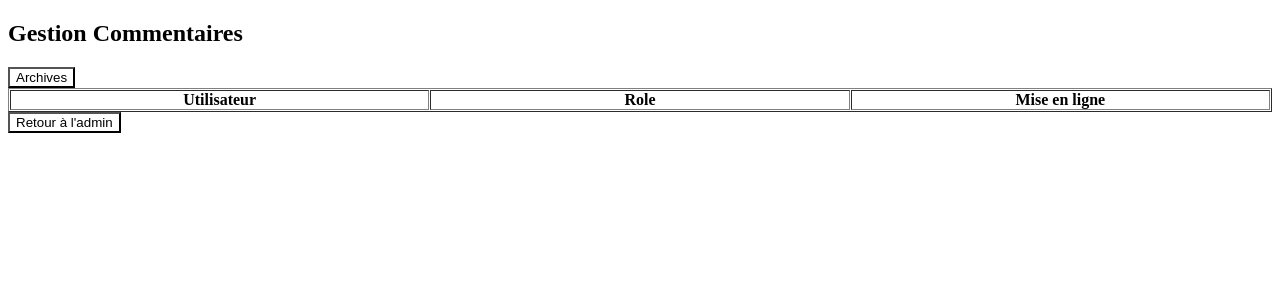
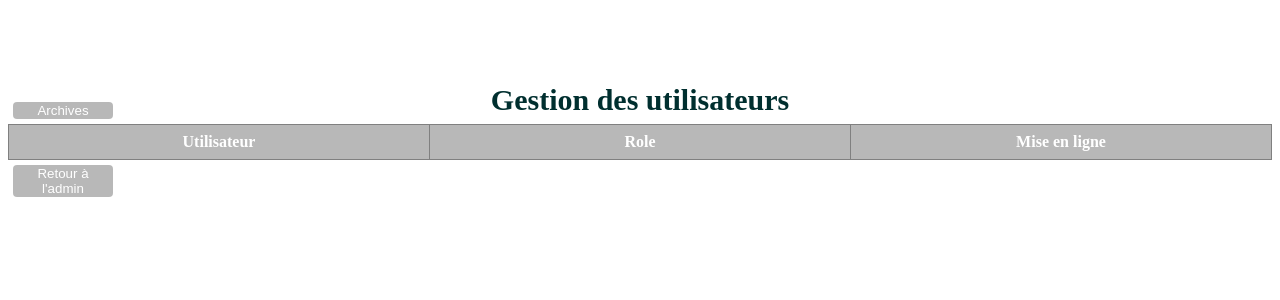
Before and after one commit to guillaumepn/Mini-Blog, a PHP site: page /admin/user.php in a window 1280 px wide. Shown: the top 300 px of the page. Run offline with PHP 8.4, Linux system fonts and the light colour scheme; data that the repository does not hold is empty; some libraries are stand-ins or nearby versions.

Commit message:
Modification du css admin

```diff
--- a/admin/archive.php
+++ b/admin/archive.php
@@ -1,6 +1,9 @@
 <?php include "../header.php"; ?>
 <div class="section admin">
-    <h2>Archives</h2>
+
+    <div id="page_title">
+        <h6>Archives</h6>
+    </div>
 
     <table width="100%" align="center" cellpadding="0" cellspacing="1" border="1">
             <thead>
--- a/admin/comments.php
+++ b/admin/comments.php
@@ -1,8 +1,8 @@
 <?php include "../header.php"; ?>
-<nav>
-	<h1>Gestion Commentaires</h1>
-</nav>
 
+<div id="page_title">
+    <h6>Gestion des commentaires</h6>
+</div>
   <form action="archive.php" method="POST">
         <button type="submit" class="btn">Archives</button>
     </form>
--- a/admin/index.php
+++ b/admin/index.php
@@ -4,9 +4,7 @@
   <h1>Mini-Blog</h1>
 </nav>
 <div id="page_title">
-   <center>
       <h6>Administration</h6>
-   </center>
 </div>
 <a href="../index.php">
                    <button type="submit">Deconnexion</button>
--- a/admin/user.php
+++ b/admin/user.php
@@ -1,8 +1,8 @@
 <?php include "../header.php"; ?>
-<nav>
-    <h1>Gestion Commentaires</h1>
-</nav>
 
+<div id="page_title">
+    <h6>Gestion des utilisateurs</h6>
+</div>
 <form action="archive.php" method="POST">
     <button type="submit" class="btn">Archives</button>
 </form>
--- a/public/css/style.css
+++ b/public/css/style.css
@@ -1,3 +1,86 @@
-*{
+body{
   background-color: white;
 }
+#page_title{
+  font-size: 100px;
+  color: #fff;
+  padding-top: 50px;
+  margin-bottom: -90px;
+}
+
+
+#page_title h6{
+  margin-top: 2%;
+  color:#002F2F;
+  font-size: 30%;
+  text-align: center;
+
+}
+.category {
+  width: 27%;
+  display: inline-block;
+  margin-left: 5%;
+  margin-bottom: 10%;
+  position: relative;
+}
+
+.category p {
+  position: absolute;
+  top: 100%;
+  background-color: #efeaee;
+  color: #002F2F;
+  opacity: 0.9;
+  text-align: center;
+  width: 180px;
+  height: 66px;
+  border-radius: 4px;
+  margin: 0px 0px;
+}
+
+
+.category img{
+  height: 150px;
+  width: 180px;
+
+}
+.category img:hover{
+
+  opacity:0.5;
+}
+.category p:hover{
+  opacity:0.8;
+}
+table {
+  border-collapse: collapse;
+  width: 100%;
+
+}
+
+th, td {
+  text-align: center;
+  padding: 8px;
+}
+
+thead{
+  background-color: rgba(0, 0, 0, 0.28);
+  color: white;
+}
+
+button {
+  display: inline-block;
+  border-radius: 4px;
+  background-color: rgba(0, 0, 0, 0.28);
+  border: none;
+  color: #FFFFFF;
+  text-align: center;
+  transition: all 0.5s;
+  width:100px;
+  cursor: pointer;
+  margin: 5px;
+}
+
+
+button:hover {
+  opacity: 0.6;
+  right: 0;
+}
```
Also changed, not shown: admin/article.php (+4 -3 lines).
